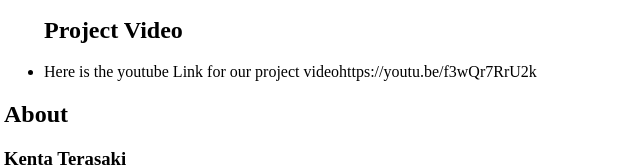
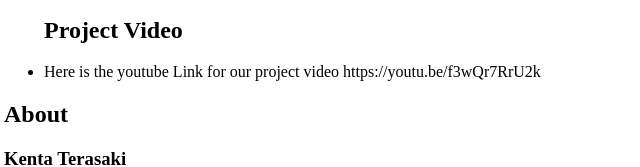
Before and after one commit to MihirV17/MedievalMayhem, a plain HTML site: page index.html in a window 1280 px wide. Shown: the part 4093-4260 px from the top of the page, 4-644 px from the left. Drawn offline with Linux system fonts and the light colour scheme.

Commit message:
Fix spacing issue for index.html

```diff
--- a/index.html
+++ b/index.html
@@ -44,7 +44,7 @@
     <li>test_model.py: pytests for the model</li>
 
     <h2>Project Video</h2>
-    <li>Here is the youtube Link for our project videohttps://youtu.be/f3wQr7RrU2k</li>
+    <li>Here is the youtube Link for our project video https://youtu.be/f3wQr7RrU2k</li>
 
 </ul>
 <h2>About</h2>
```
